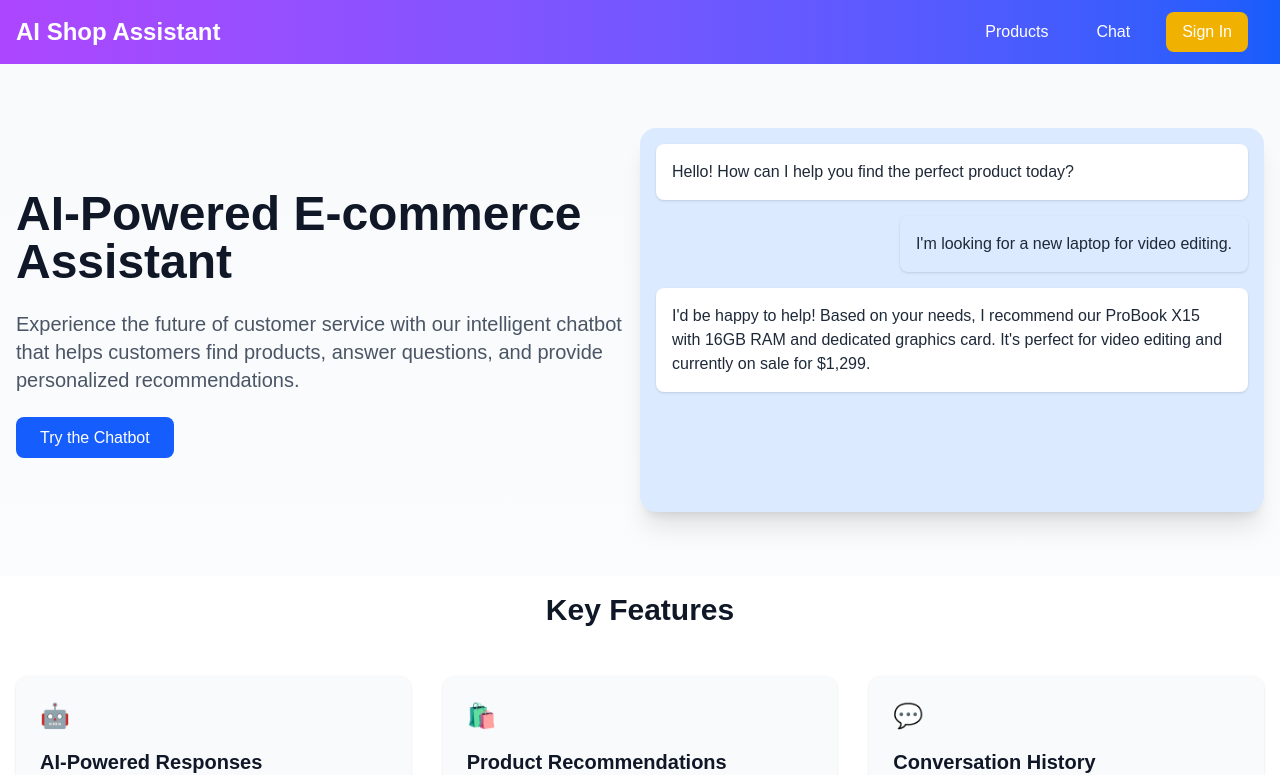
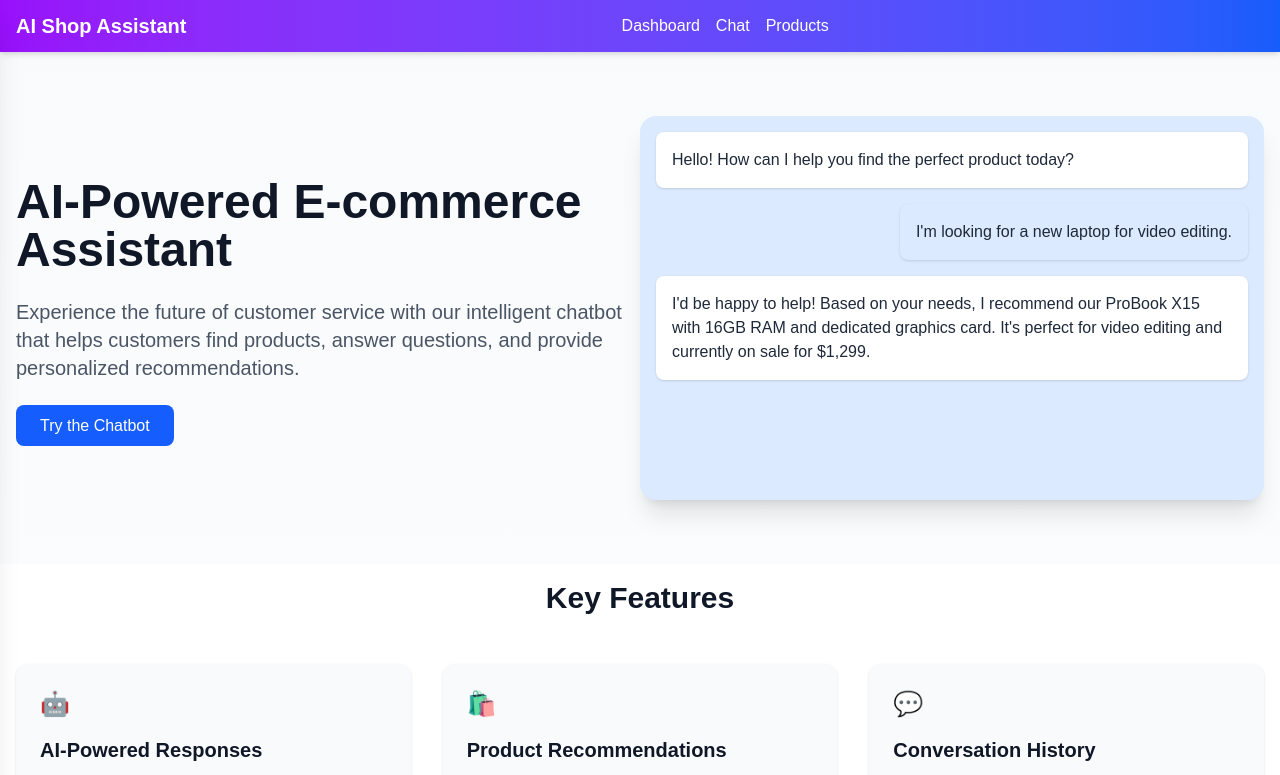
Before and after one commit to Moghadam80/chatbot-app, a Next.js app: page / in a window 1280 px wide. Shown: the top 775 px of the page. Built offline with nearby package versions, Linux system fonts and the light colour scheme; no server answers.

Commit message:
polish ui

```diff
--- a/package.json
+++ b/package.json
@@ -10,6 +10,7 @@
   },
   "dependencies": {
     "@reduxjs/toolkit": "^2.6.1",
+    "lucide-react": "^0.488.0",
     "mongoose": "^8.12.1",
     "next": "15.2.3",
     "next-auth": "^4.24.11",
--- a/src/app/chat/page.tsx
+++ b/src/app/chat/page.tsx
@@ -171,7 +171,7 @@ export default function ChatPage() {
               />
             </div>
           ) : (
-            <div className="flex-1 border p-4 rounded-lg overflow-y-auto space-y-4">
+            <div className="flex-1 min-h-[300px] border p-4 rounded-lg overflow-y-auto space-y-4">
               {messages.map((msg, index) => (
                 <div key={index}>
                   <p
@@ -243,7 +243,7 @@ export default function ChatPage() {
               value={input}
               onChange={(e) => setInput(e.target.value)}
               onKeyDown={handleKeyDown}
-              className="flex-1 border border-gray-600 p-4 rounded-lg focus:outline-none focus:ring-2 focus:ring-teal-400"
+              className="flex-1 border  border-gray-600 p-4 rounded-lg focus:outline-none focus:ring-2 focus:ring-teal-400"
               placeholder="Type your message..."
             />
             <button
--- a/src/app/page.tsx
+++ b/src/app/page.tsx
@@ -9,7 +9,7 @@ export default function Home() {
       <header className="container mx-auto px-4 pt-8 md:py-16">
         <div className="flex flex-col md:flex-row items-center justify-between">
           <div className="md:w-1/2 mb-10 md:mb-0">
-            <h1 className="text-4xl md:text-5xl font-bold text-gray-900 mb-6">
+            <h1 className="text-3xl md:text-5xl font-bold text-gray-900 mb-6">
               AI-Powered E-commerce Assistant
             </h1>
             <p className="text-xl text-gray-600 mb-8">
@@ -22,7 +22,7 @@ export default function Home() {
               Try the Chatbot
             </Link>
           </div>
-          <div className="md:w-1/2">
+          <div className="md:w-1/2 hidden md:flex">
             <div className="relative h-80 md:h-96 w-full">
               <div className="absolute inset-0 bg-blue-100 rounded-2xl shadow-xl overflow-hidden">
                 <div className="p-4 h-full flex flex-col">
--- a/src/components/Navbar.tsx
+++ b/src/components/Navbar.tsx
@@ -4,188 +4,126 @@ import { useState } from "react";
 import Link from "next/link";
 import { useSession, signOut } from "next-auth/react";
 import LoginPopup from "./LoginPopup";
-import { useAppSelector, useAppDispatch } from "@/store/hooks";
-import { setBasketOpen } from "@/store/basketSlice";
+import { useAppSelector } from "@/store/hooks";
 import ReduxCart from "./ReduxCart";
+import { Menu, X } from "lucide-react";
 
 export default function Navbar() {
   const { data: session } = useSession();
   const [isLoginPopupOpen, setIsLoginPopupOpen] = useState(false);
-  const dispatch = useAppDispatch();
-  const { items } = useAppSelector(state => state.basket);
-  const [isMobileMenuOpen, setIsMobileMenuOpen] = useState(false);
+  const { items } = useAppSelector((state) => state.basket);
+  const [isSidebarOpen, setIsSidebarOpen] = useState(false);
 
   const cartItemCount = items.reduce((sum, item) => sum + item.quantity, 0);
 
-  const handleMenuToggle = () => {
-    setIsMobileMenuOpen(prev => !prev);
-  };
-
-  const handleLinkClick = () => {
-    setIsMobileMenuOpen(false); // Close menu on link click
-  };
+  const menuItems = [
+    { href: "/", label: "Dashboard" },
+    { href: "/chat", label: "Chat" },
+  ];
 
   return (
-    <nav className="bg-gradient-to-r from-purple-500 to-blue-600 shadow-lg">
-      <div className="container mx-auto px-4">
-        <div className="flex justify-between items-center h-16">
-          <Link href="/" className="flex items-center">
-            <span className="text-2xl font-bold text-white">AI Shop Assistant</span>
+    <div className="relative">
+      {/* Top bar */}
+      <div className="flex items-center justify-between bg-gradient-to-r from-purple-600 to-blue-600 px-4 py-3 shadow-md">
+        <button onClick={() => setIsSidebarOpen(true)} className="text-white md:hidden" aria-label="Open sidebar">
+          <Menu size={28} />
+        </button>
+        <Link href="/" className="text-xl font-bold text-white">
+          AI Shop Assistant
         </Link>
+        <div className="hidden md:flex space-x-4">
+          <Link href="/" className="text-white hover:text-yellow-300">Dashboard</Link>
+          <Link href="/chat" className="text-white hover:text-yellow-300">Chat</Link>
+          <Link href="/products" className="text-white hover:text-yellow-300">Products</Link>
+        </div>
+        <div className="hidden md:block">
+          <ReduxCart />
+        </div>
+      </div>
 
-          <div className="flex items-center space-x-4">
-            {/* Hamburger Menu Button for Mobile */}
-            <button
-              onClick={handleMenuToggle}
-              className="md:hidden text-white focus:outline-none"
-              aria-label="Toggle menu"
+      {/* Sidebar */}
+      <aside
+        className={`fixed top-0 left-0 z-50 h-full w-72 bg-white dark:bg-gray-900 shadow-xl transition-transform duration-300 ${
+          isSidebarOpen ? "translate-x-0" : "-translate-x-full"
+        }`}
       >
-              {isMobileMenuOpen ? '✖' : '☰'}
+        {/* Close Button */}
+        <div className="flex justify-between items-center px-4 py-4 border-b">
+          <div className="flex items-center space-x-3">
+            {session?.user?.image && (
+              <img
+                src={session.user.image}
+                alt="User"
+                className="w-10 h-10 rounded-full border-2 border-purple-500"
+              />
+            )}
+            <div>
+              <p className="font-semibold text-black dark:text-white">{session?.user?.name || "Guest"}</p>
+              <p className="text-sm text-gray-500">Webpixels</p>
+            </div>
+          </div>
+          <button onClick={() => setIsSidebarOpen(false)} className="text-gray-500 hover:text-red-500" aria-label="Close sidebar">
+            <X size={24} />
           </button>
+        </div>
 
-            {/* Desktop Navigation Links */}
-            <div className="hidden md:flex md:space-x-6">
+        {/* Nav Links */}
+        <nav className="flex flex-col p-4 space-y-2">
+          {menuItems.map(({ href, label, badge }) => (
             <Link
-                href="/products"
-                className="text-white hover:text-yellow-300 transition-colors px-3 py-2 rounded-lg"
+              key={label}
+              href={href}
+              className="flex justify-between items-center px-3 py-2 text-gray-800 hover:bg-blue-100 dark:text-white dark:hover:bg-gray-700 rounded-lg transition"
+              onClick={() => setIsSidebarOpen(false)}
             >
-                Products
+              <span>{label}</span>
+              {badge && (
+                <span className="text-xs bg-red-500 text-white px-2 py-0.5 rounded-full">
+                  {badge}
+                </span>
+              )}
             </Link>
+          ))}
+
+          {/* Cart link */}
           <Link
-                href="/chat"
-                className="text-white hover:text-yellow-300 transition-colors px-3 py-2 rounded-lg"
-              >
-                Chat
-              </Link>
-
-              {/* Remove Cart Link from Desktop */}
-              {/* <Link
-                href="/cart" // Link to the cart page
-                className="relative text-white hover:text-yellow-300 transition-colors px-3 py-2 rounded"
+            href="/cart"
+            className="relative text-gray-800 hover:bg-blue-100 dark:text-white dark:hover:bg-gray-700 px-3 py-2 rounded-lg transition"
+            onClick={() => setIsSidebarOpen(false)}
           >
             🛒 Cart
             {cartItemCount > 0 && (
-                  <span className="absolute -top-2 -right-2 bg-red-500 text-white text-xs rounded-full w-5 h-5 flex items-center justify-center">
+              <span className="absolute top-2 right-4 bg-red-500 text-white text-xs rounded-full w-5 h-5 flex items-center justify-center">
                 {cartItemCount}
               </span>
             )}
-              </Link> */}
+          </Link>
 
+          {/* Auth Section */}
+          <div className="mt-4">
             {session ? (
-                <div className="flex items-center space-x-2">
-                  {session.user?.image && (
-                    <img
-                      src={session.user.image}
-                      alt={session.user.name || "User"}
-                      className="w-8 h-8 rounded-full"
-                    />
-                  )}
-                  <span className="text-white">{session.user?.name}</span>
               <button
                 onClick={() => signOut()}
-                    className="bg-red-500 hover:bg-red-600 text-white px-4 py-2 rounded-lg transition-colors"
+                className="w-full bg-red-500 hover:bg-red-600 text-white py-2 rounded-lg transition"
               >
                 Sign Out
               </button>
-                </div>
             ) : (
               <button
-                  onClick={() => setIsLoginPopupOpen(true)}
-                  className="bg-yellow-500 hover:bg-yellow-600 text-white px-4 py-2 rounded-lg transition-colors"
+                onClick={() => {
+                  setIsSidebarOpen(false);
+                  setIsLoginPopupOpen(true);
+                }}
+                className="w-full bg-yellow-500 hover:bg-yellow-600 text-white py-2 rounded-lg transition"
               >
                 Sign In
               </button>
             )}
           </div>
+        </nav>
+      </aside>
 
-            {/* Mobile Menu */}
-            <div className={`fixed inset-0 bg-black bg-opacity-75 z-50 transition-opacity duration-300 ${isMobileMenuOpen ? 'opacity-100' : 'opacity-0 pointer-events-none'}`}>
-              <div className={`flex-col flex items-center justify-center h-full transition-all duration-300 ${isMobileMenuOpen ? 'flex' : 'hidden'} overflow-y-auto rounded-lg shadow-lg bg-white`}>
-                {/* Quit Icon */}
-                <button
-                  onClick={handleMenuToggle}
-                  className="absolute top-4 right-4 text-black text-2xl"
-                  aria-label="Close menu"
-                >
-                  ✖
-                </button>
-
-                <Link
-                  href="/"
-                  className="text-black hover:text-yellow-500 transition-colors px-3 py-2 rounded-lg"
-                  onClick={handleLinkClick}
-                >
-                  Home
-                </Link>
-                <Link
-                  href="/products"
-                  className="text-black hover:text-yellow-500 transition-colors px-3 py-2 rounded-lg"
-                  onClick={handleLinkClick}
-                >
-                  Products
-                </Link>
-                <Link
-                  href="/chat"
-                  className="text-black hover:text-yellow-500 transition-colors px-3 py-2 rounded-lg"
-                  onClick={handleLinkClick}
-                >
-                  Chat
-                </Link>
-
-                {/* Cart Link for Mobile */}
-                <Link
-                  href="/cart" // Link to the cart page
-                  className="relative text-black hover:text-yellow-500 transition-colors px-3 py-2 rounded-lg"
-                  onClick={handleLinkClick}
-                >
-                  🛒 Cart
-                  {cartItemCount > 0 && (
-                    <span className="absolute -top-2 -right-2 bg-red-500 text-white text-xs rounded-full w-5 h-5 flex items-center justify-center">
-                      {cartItemCount}
-                    </span>
-                  )}
-                </Link>
-
-                {session ? (
-                  <div className="flex items-center space-x-2">
-                    {session.user?.image && (
-                      <img
-                        src={session.user.image}
-                        alt={session.user.name || "User"}
-                        className="w-8 h-8 rounded-full"
-                      />
-                    )}
-                    <span className="text-black">{session.user?.name}</span>
-                    <button
-                      onClick={() => signOut()}
-                      className="bg-red-500 hover:bg-red-600 text-white px-4 py-2 rounded-lg transition-colors"
-                    >
-                      Sign Out
-                    </button>
+      <LoginPopup isOpen={isLoginPopupOpen} onClose={() => setIsLoginPopupOpen(false)} />
     </div>
-                ) : (
-                  <button
-                    onClick={() => setIsLoginPopupOpen(true)}
-                    className="bg-yellow-500 hover:bg-yellow-600 text-white px-4 py-2 rounded-lg transition-colors"
-                  >
-                    Sign In
-                  </button>
-                )}
-              </div>
-            </div>
-          </div>
-        </div>
-      </div>
-
-      <LoginPopup
-        isOpen={isLoginPopupOpen}
-        onClose={() => setIsLoginPopupOpen(false)}
-      />
-
-      {/* Remove the ReduxCart component from mobile view */}
-      <div className="hidden md:block">
-        <ReduxCart />
-      </div>
-    </nav>
   );
 }
```
Also changed, not shown: 1 other file (tests, documents, lock files or other folders). Lines whose indentation alone changed are shown as unchanged.
